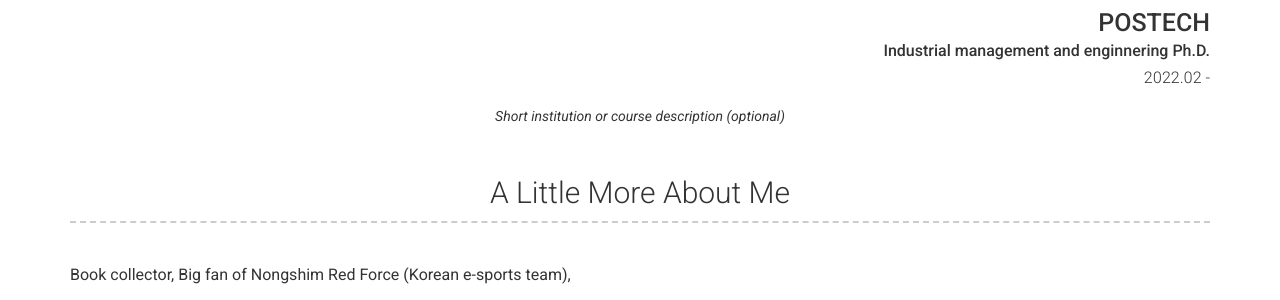
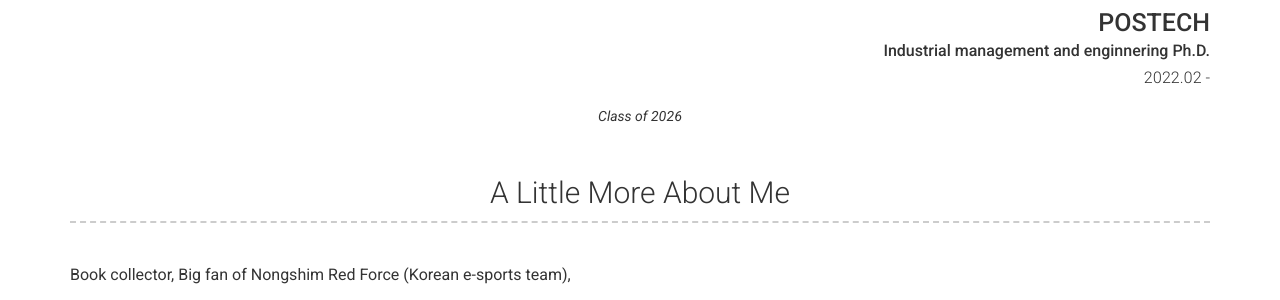
Before and after one commit to jongwonKim-1997/CV, a Jekyll site: the page built from index.md, in a window 1280 px wide. Shown: the part 1824-2124 px from the top of the page. Built offline with Jekyll 4.4.1, drawn with Linux system fonts in a browser that asks for light colours; nearby versions of some CDN libraries.

Commit message:
Update _config.yml

```diff
--- a/_config.yml
+++ b/_config.yml
@@ -145,7 +145,7 @@ content:
         sub_title:  Industrial management and enginnering Ph.D.
         caption: 2022.02 -
         quote: >
-          Short institution or course description (optional)
+          Class of 2026
   - title: A Little More About Me
     layout: text
     content: | # this will include new lines to allow paragraphs
```
